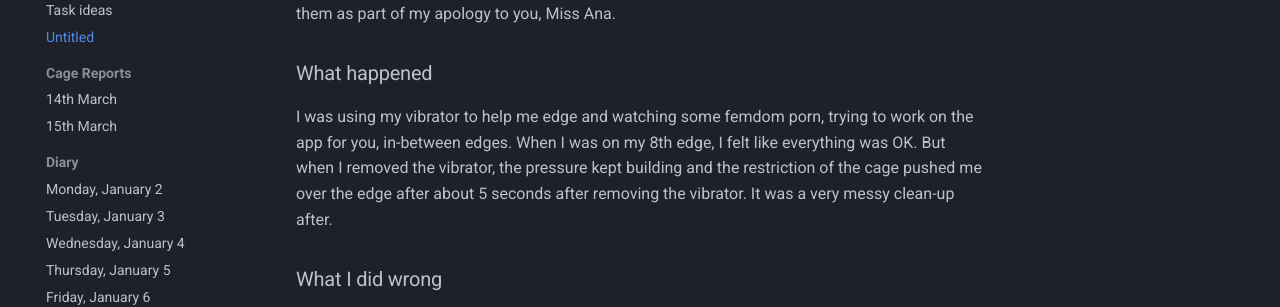
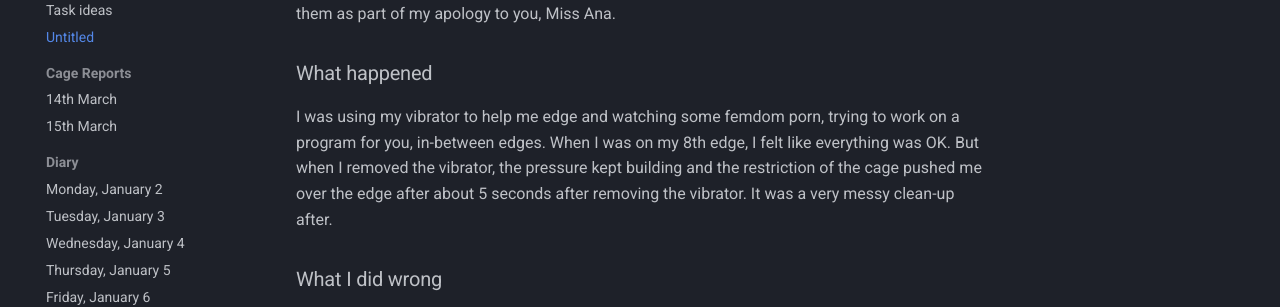
Before and after one commit to bris00/DFMA, an MkDocs documentation site: the page built from diary/Untitled.md, in a window 1280 px wide and 1388 px high. Shown: the part 353-660 px from the top of the window. Built offline with MkDocs 1.6.1 and Material for MkDocs 9.7.7, drawn with Linux system fonts in a browser that asks for light colours.

Commit message:
vault backup: 2023-03-24 18:41:34
Affected files:
diary/Untitled.md

```diff
--- a/diary/Untitled.md
+++ b/diary/Untitled.md
@@ -3,7 +3,7 @@
 I am genuinely sorry for accidentally having an orgasm while I was edging for you, Miss Ana. Furthermore, I feel terrible about it, and I wish I could go back and be more careful. My body did betray me, but I do not wish to put the blame on something external. At the end of the day I am the one controlling my actions, and if my body does not do what I want then I will have to take compensating actions. I have been reflecting on a few points, and I would like to incorporate them as part of my apology to you, Miss Ana.
 
 ### What happened
-I was using my vibrator to help me edge and watching some femdom porn, trying to work on the app for you, in-between edges. When I was on my 8th edge, I felt like everything was OK. But when I removed the vibrator, the pressure kept building and the restriction of the cage pushed me over the edge after about 5 seconds after removing the vibrator. It was a very messy clean-up after.
+I was using my vibrator to help me edge and watching some femdom porn, trying to work on a program for you, in-between edges. When I was on my 8th edge, I felt like everything was OK. But when I removed the vibrator, the pressure kept building and the restriction of the cage pushed me over the edge after about 5 seconds after removing the vibrator. It was a very messy clean-up after.
 
 ### What I did wrong
 Firstly, I did not pay enough attention to my edges and the task I was given by Miss Ana, I am certain that me being distracted by other things contributed to my accident. Secondly, I already know accidents while edging is something that happens to me, and something that has happened to other simps. So I should not have gone as close to the edge as I did.
```
